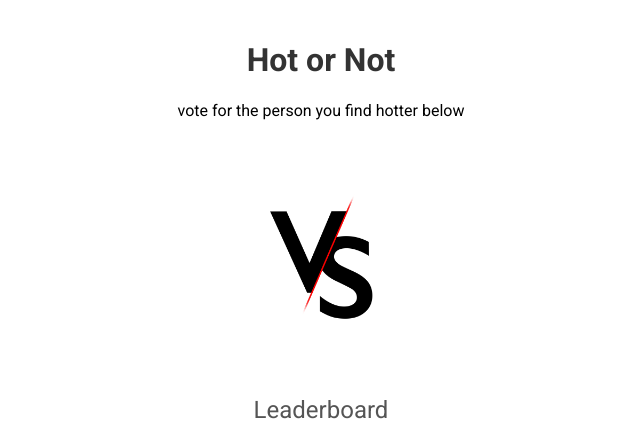
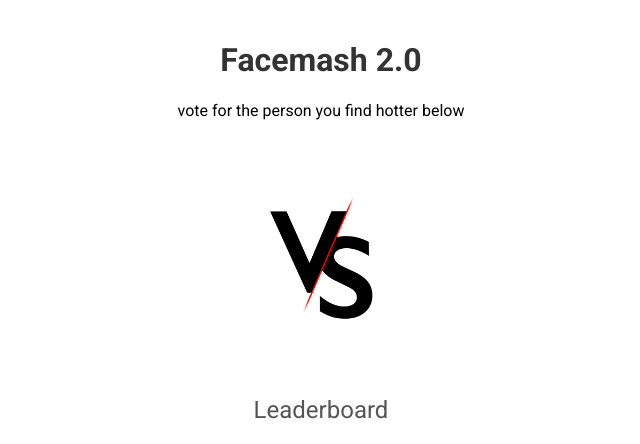
Before and after one commit to Facemash-2/facemash_2-0, a Flask app: page / in a window 1280 px wide. Shown: the top 444 px of the page, without its empty margins (319-959 px from the left). Run offline with Flask 3, Linux system fonts and the light colour scheme; data that the repository does not hold is empty; some libraries are stand-ins or nearby versions.

Commit message:
Update index.html

```diff
--- a/templates/index.html
+++ b/templates/index.html
@@ -2,7 +2,7 @@
 <html lang="en">
 <head>
     <meta charset="UTF-8">
-    <title>Hot or Not Voting</title>
+    <title>Facemash 2.0</title>
     <!-- Google Fonts for styling -->
     <link href="https://fonts.googleapis.com/css2?family=Roboto:wght@400;700&display=swap" rel="stylesheet">
     <!-- CSS file for custom styling -->
@@ -93,7 +93,7 @@
 </head>
 <body>
     <div class="container">
-        <h1>Hot or Not</h1>
+        <h1>Facemash 2.0</h1>
         <p>vote for the person you find hotter below</p>
 
         <!-- Section for displaying two candidates for voting -->
```
